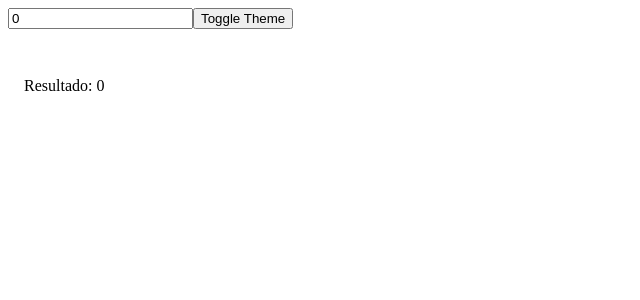
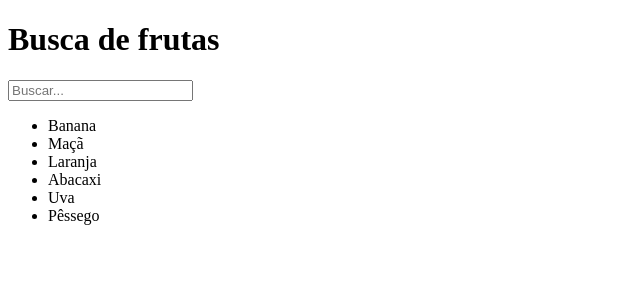
Before and after one commit to lucasmsouza24/react-study, a React (Vite) app: page / in a window 1280 px wide. Shown: the top 300 px of the page, without its empty margins (0-640 px from the left). Built offline with nearby package versions, Linux system fonts and the light colour scheme.

Commit message:
feat: :sparkles: learn about `useCallback()`

```diff
--- a/src/App.jsx
+++ b/src/App.jsx
@@ -1,7 +1,7 @@
-import LearnUseMemo from "./topics/02-hooks/04-useMemo/LearnUseMemo"
+import AppUseCallback from "./topics/02-hooks/05-useCallback/AppUseCallback"
 
 function App() {
-  return <LearnUseMemo />
+  return <AppUseCallback />
 }
 
 export default App
--- /dev/null
+++ b/src/topics/02-hooks/05-useCallback/AppUseCallback.jsx
@@ -0,0 +1,39 @@
+import { useState, useCallback } from "react";
+import ListaFiltrada from "./ListaFiltrada";
+
+const itens = [
+  "Banana",
+  "Maçã",
+  "Laranja",
+  "Abacaxi",
+  "Uva",
+  "Pêssego"
+];
+
+export default function AppUseCallback() {
+  const [search, setSearch] = useState("");
+
+  const handleSearchChange = (e) => {
+    setSearch(e.target.value);
+  };
+
+  // Função de filtro MEMORIZADA (só muda quando `search` muda)
+  const filtrarItens = useCallback(() => {
+    return itens.filter((item) =>
+      item.toLowerCase().includes(search.toLowerCase())
+    );
+  }, [search]);
+
+  return (
+    <div>
+      <h1>Busca de frutas</h1>
+      <input
+        type="text"
+        placeholder="Buscar..."
+        value={search}
+        onChange={handleSearchChange}
+      />
+      <ListaFiltrada getItens={filtrarItens} />
+    </div>
+  );
+}
--- /dev/null
+++ b/src/topics/02-hooks/05-useCallback/ListaFiltrada.jsx
@@ -0,0 +1,23 @@
+import { useEffect, useState } from "react";
+import React from "react";
+
+function ListaFiltrada({ getItens }) {
+  const [itensFiltrados, setItensFiltrados] = useState([]);
+
+  useEffect(() => {
+    const resultado = getItens();
+    setItensFiltrados(resultado);
+  }, [getItens]); // <- Se a função mudar, o efeito roda de novo
+
+  console.log("Renderizou ListaFiltrada");
+
+  return (
+    <ul>
+      {itensFiltrados.map((item, index) => (
+        <li key={index}>{item}</li>
+      ))}
+    </ul>
+  );
+}
+
+export default React.memo(ListaFiltrada);
```
